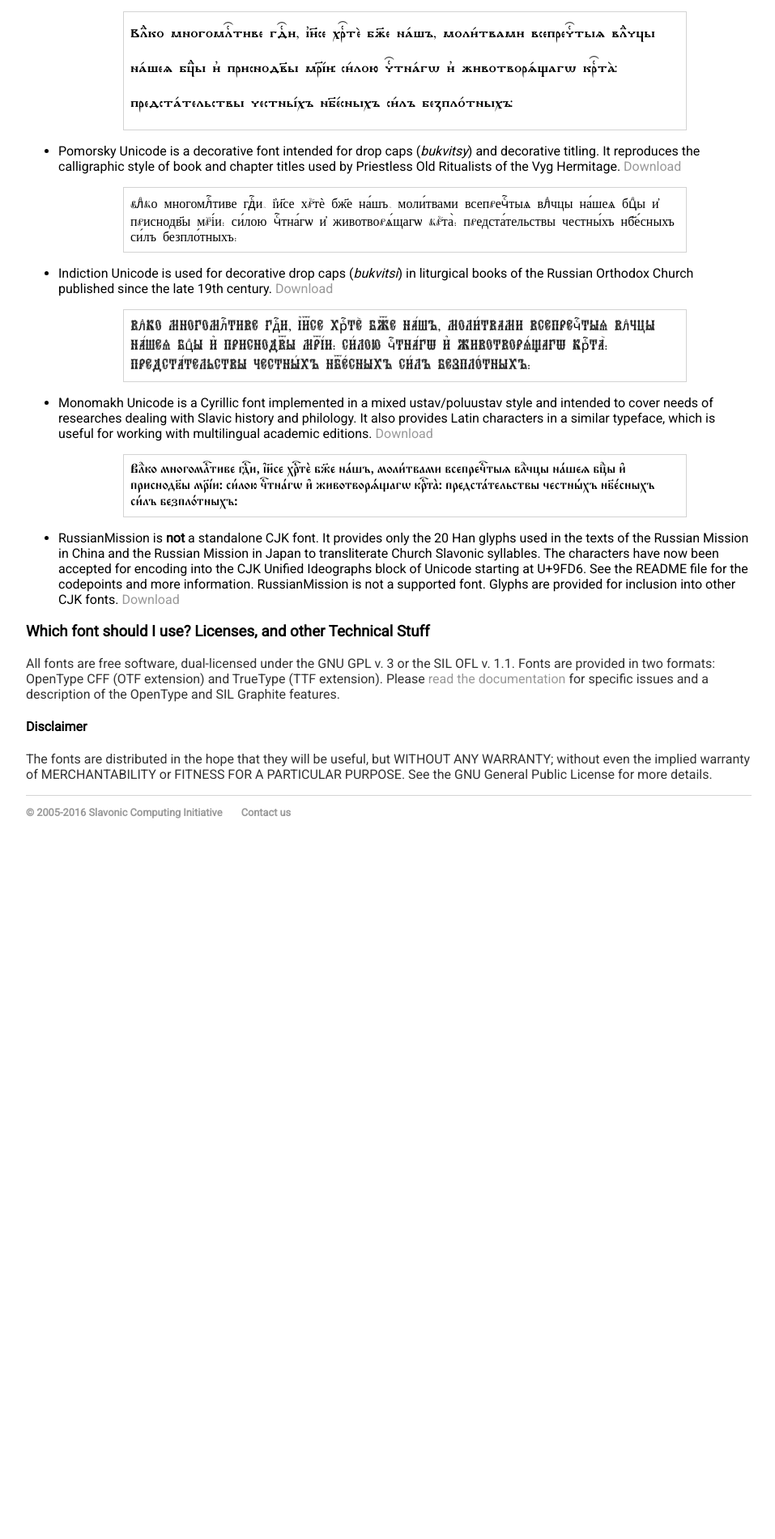
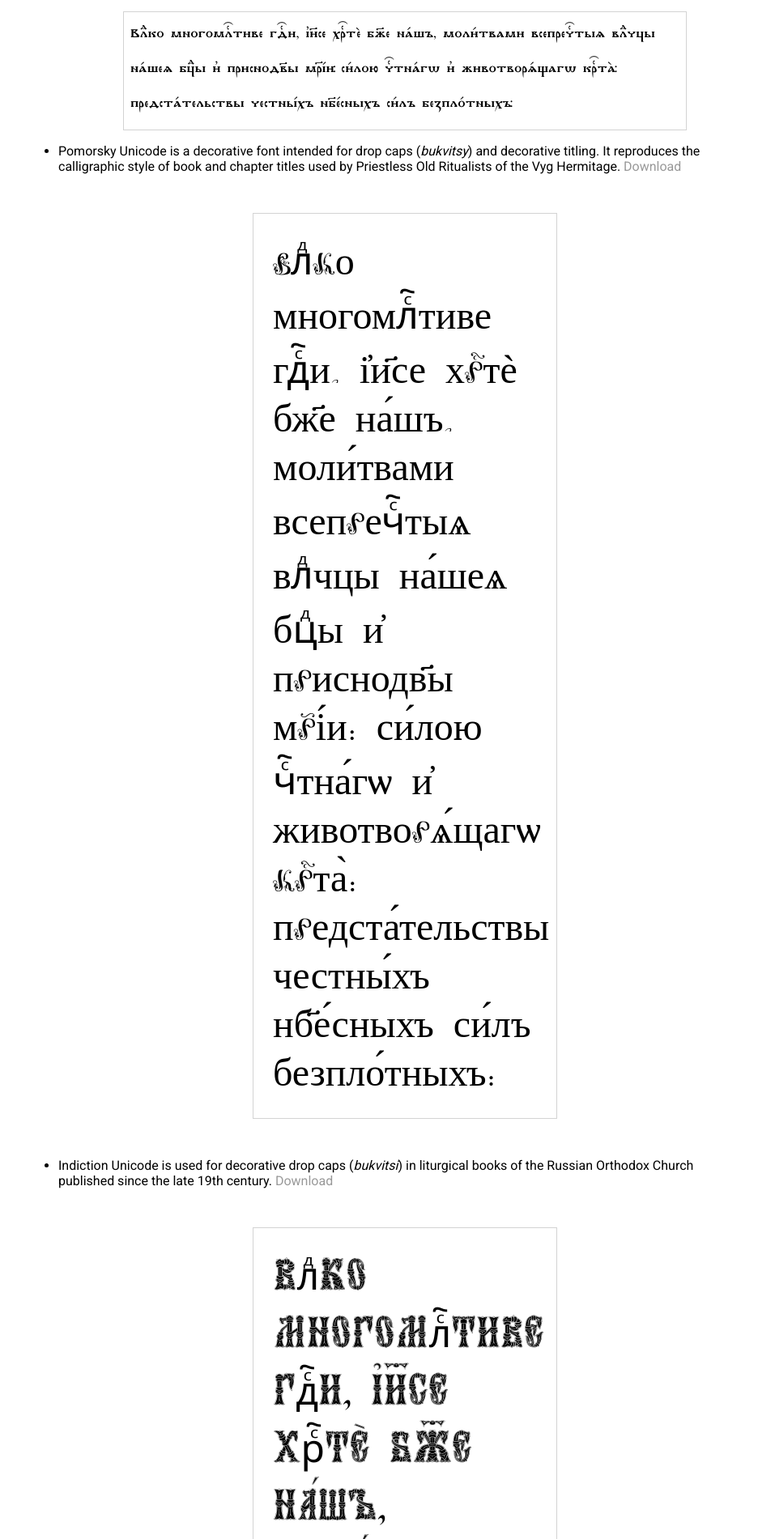
Before and after one commit to slavonic/slavonic.github.io, a Jekyll site: the page built from fonts.md, in a window 1280 px wide. Shown: the part 674-2575 px from the top of the page at 81% size, without its empty margins (160-1117 px from the left). Built offline with Jekyll 4.4.1, drawn with Linux system fonts in a browser that asks for light colours; our own code applies the rules of GitHub Pages for plain Markdown files; before the commit the page ends 1745 px from its top, so only the background shows below that.

Commit message:
Update fonts.css

```diff
--- a/css/fonts.css
+++ b/css/fonts.css
@@ -58,10 +58,12 @@
 
 .pomorsky {
   font-family: 'Pomorsky Unicode';
+  font-size: 300%;
 }
 
 .indiction {
   font-family: 'Indiction Unicode';
+  font-size: 300%;
 }
 
 .sample {
```
